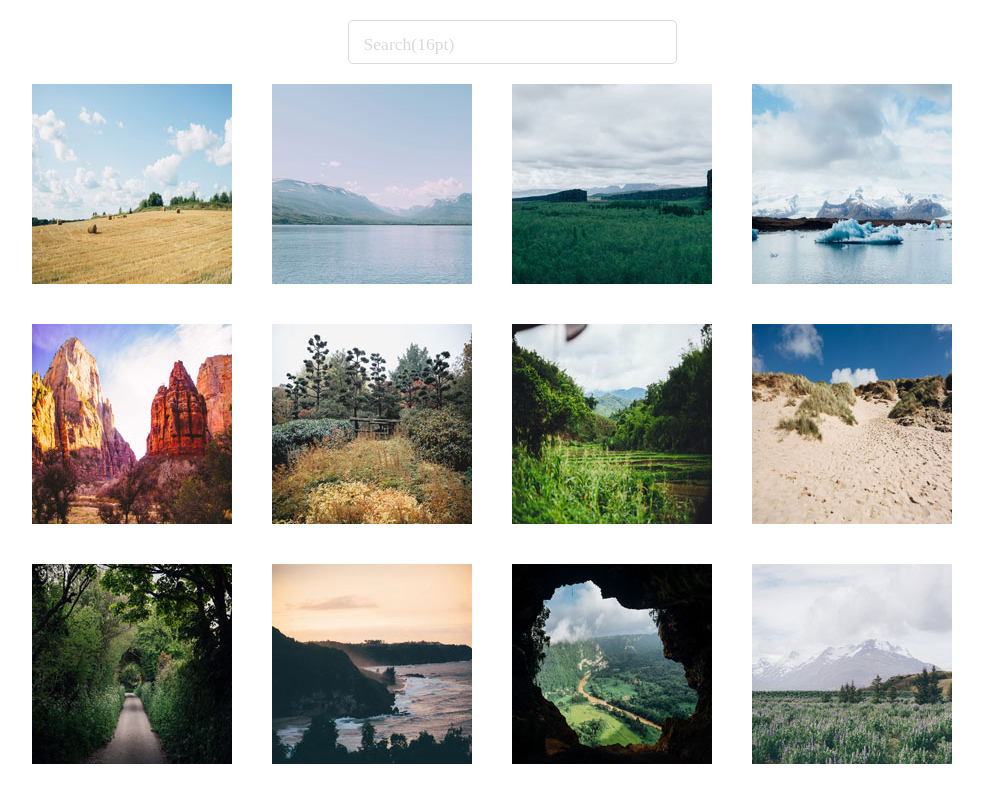
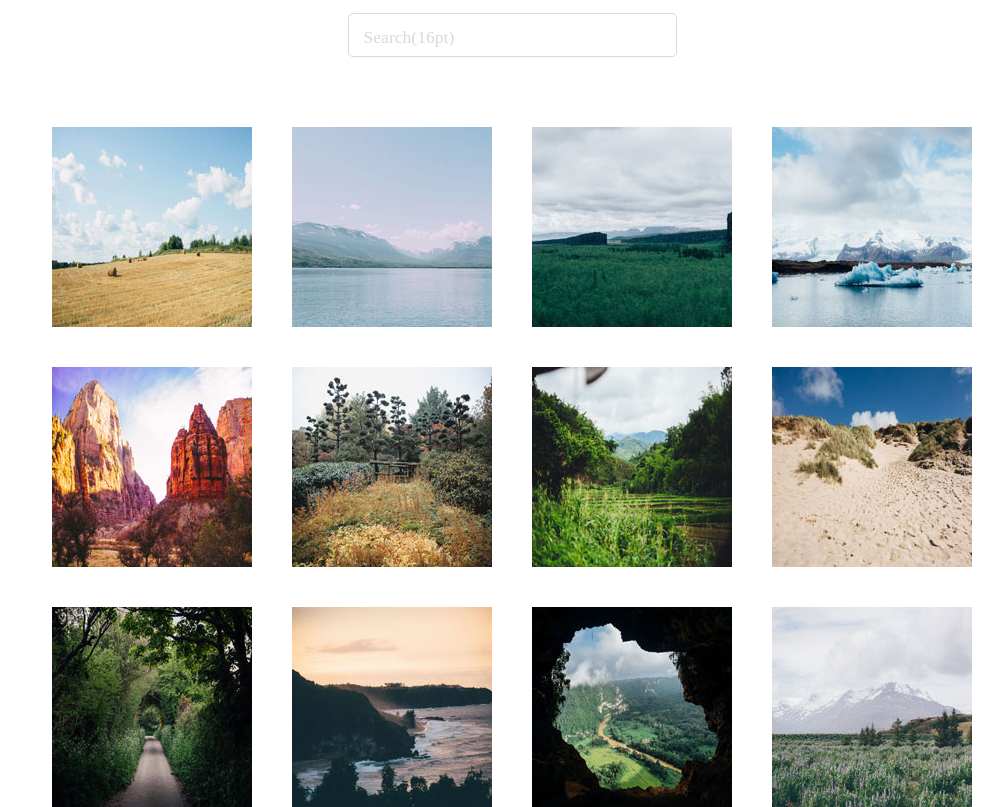
Before and after one commit to Chin-git/Unit-5-Interactive-Photo-Gallery, a plain HTML site: page index.html in a window 1280 px wide. Shown: the whole page, without its empty margins (128-1131 px from the left). Drawn offline with nearby package versions, Linux system fonts and the light colour scheme.

Commit message:
Added javascript folder, small layout changes

```diff
--- a/index.html
+++ b/index.html
@@ -31,5 +31,7 @@
             <img src="photos/thumbnails/12.jpg" alt="Foggy field">
         </div>
     </div>
+    <script src="js/jquery-3.2.1.min.js"></script>
+    <script src="js/script.js"></script>
 </body>
 </html>
--- a/scss/base/_base-styles.scss
+++ b/scss/base/_base-styles.scss
@@ -9,6 +9,8 @@ a {
 
 body {
     margin: 0 auto;
+    height: 100vh;
+    @include flexy($direction: column, $justify: center);
 }
 
 input {
--- a/scss/components/_gallery.scss
+++ b/scss/components/_gallery.scss
@@ -1,12 +1,27 @@
 /* ============================================= */
 /*              Gallery                      */
 /* ============================================= */
+
+.photo-gallery {
+    margin-top: 50px;
+}
 
 .gallery {
     &-1, &-2, &-3 {
         @include flexy($direction: row, $basis: 1, $justify: center);
     }
+
+    &-1 > img:last-of-type,
+    &-2 > img:last-of-type,
+    &-3 > img:last-of-type {
+        padding-right: 0;
+    }
+
+    &-3 > img {
+        padding-bottom: 0;
+    }
 }
+
 
 img {
     padding-right: 40px;
```
Also changed, not shown: css/style.css, 1 other file.
